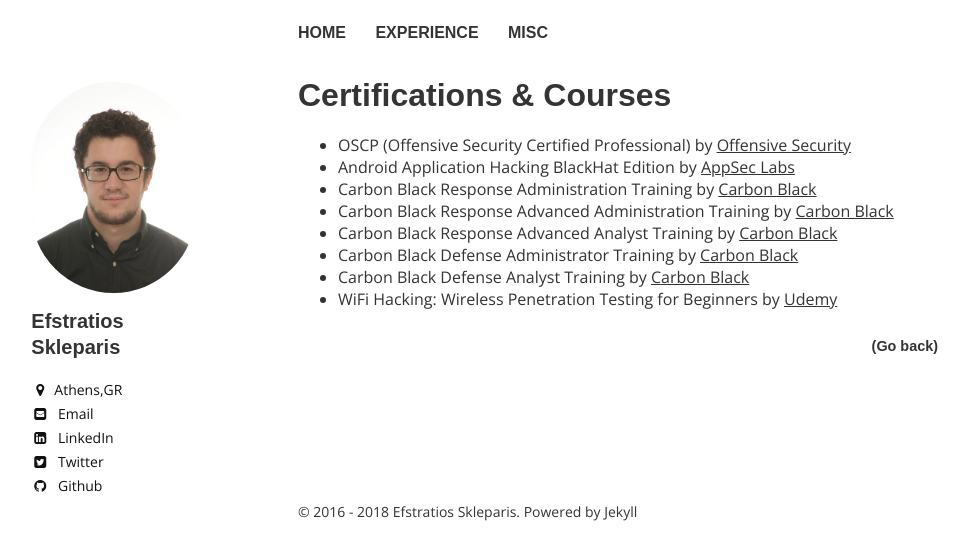
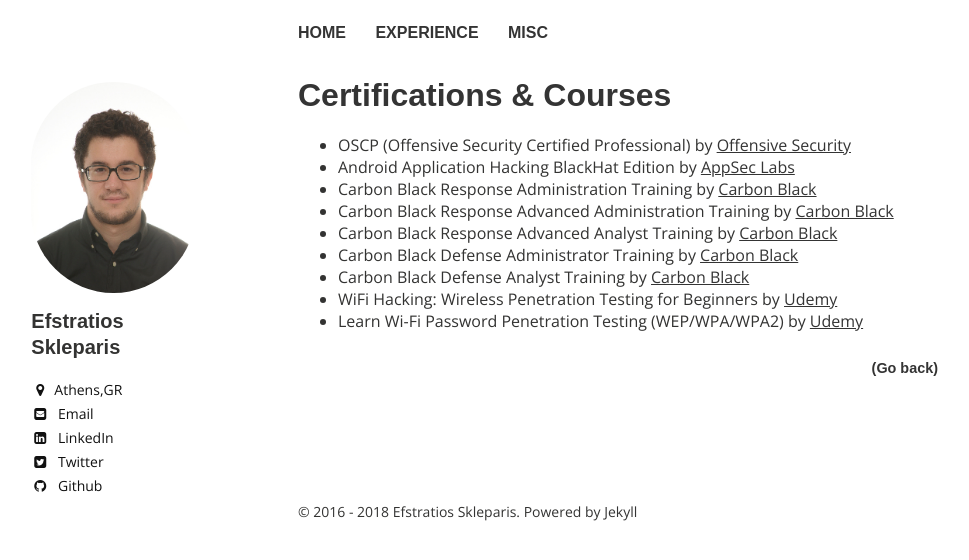
Before and after one commit to efstratios/efstratios.github.io, a Jekyll site: the page built from certs/index.md, in a window 1280 px wide. Shown: the top 560 px of the page, without its empty margins (22-991 px from the left). Built offline with Jekyll 4.4.1, drawn with Linux system fonts in a browser that asks for light colours.

Commit message:
Updated WiFi Course

```diff
--- a/certs/index.md
+++ b/certs/index.md
@@ -13,3 +13,4 @@ share: true
 * Carbon Black Defense Administrator Training by [Carbon Black](https://www.carbonblack.com/){:target="_blank"}
 * Carbon Black Defense Analyst Training by [Carbon Black](https://www.carbonblack.com/){:target="_blank"}
 * WiFi Hacking: Wireless Penetration Testing for Beginners by [Udemy](https://www.udemy.com/user/jason-dion/){:target="_blank"}
+* Learn Wi-Fi Password Penetration Testing (WEP/WPA/WPA2) by [Udemy](https://intrasoft-intl.udemy.com/user/zaidsabih/){:target="_blank"}
```
